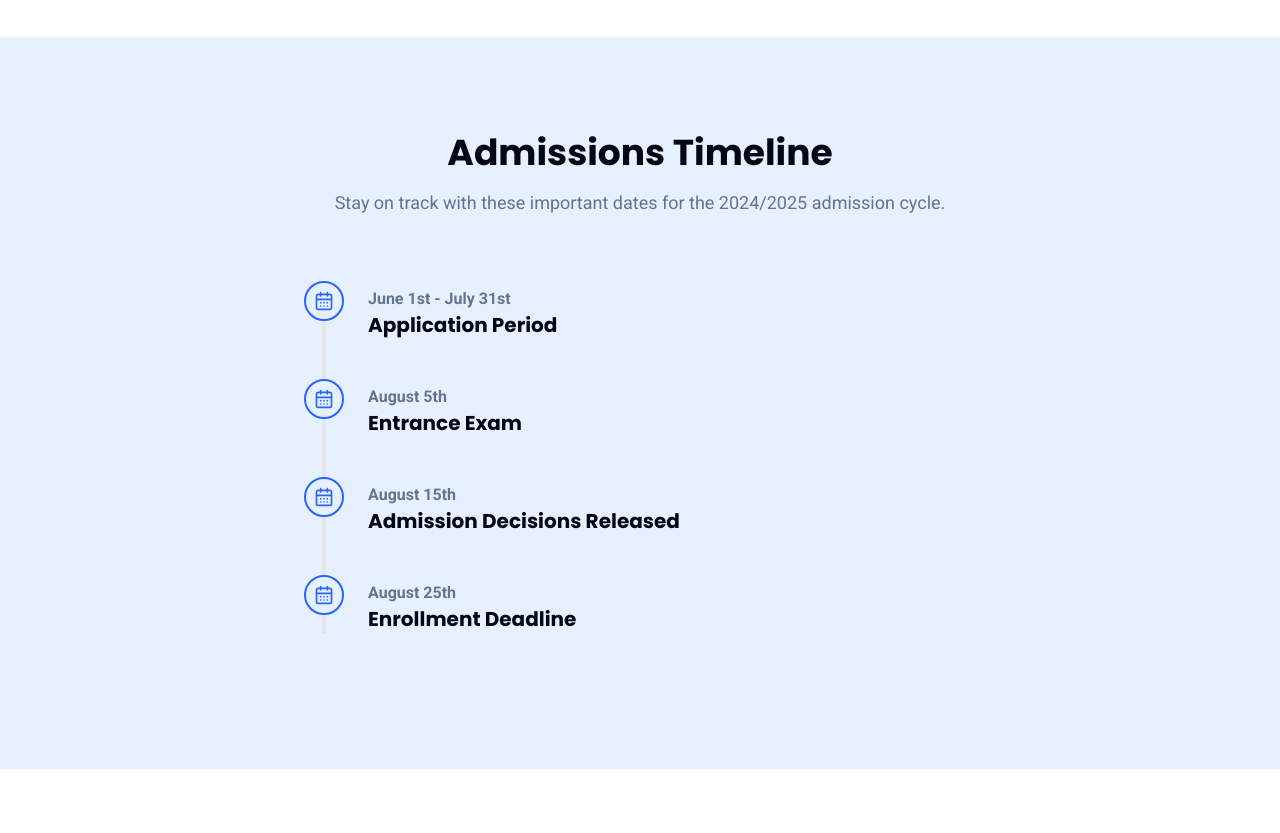
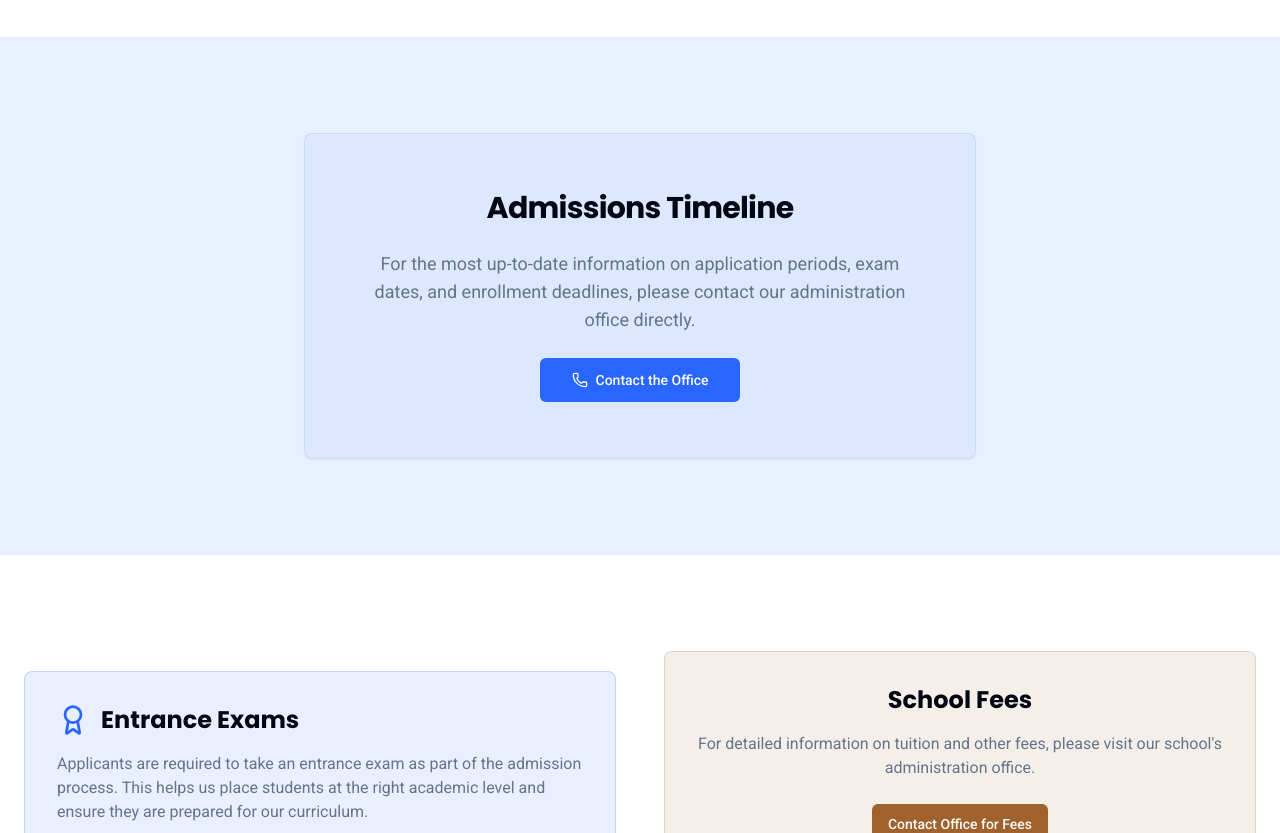
Before and after one commit to KayZee52/CMFI-website, a Next.js app: page /admissions in a window 1280 px wide. Shown: the part 1760-2593 px from the top of the page. Built offline with nearby package versions, Linux system fonts and the light colour scheme.

Commit message:
initial commit

```diff
--- a/src/app/admissions/page.tsx
+++ b/src/app/admissions/page.tsx
@@ -1,12 +1,12 @@
+
 
 import { AnimateOnScroll } from '@/components/animate-on-scroll';
 import { Button } from '@/components/ui/button';
 import { Card, CardContent, CardHeader, CardTitle } from '@/components/ui/card';
-import { FileText, Award, UserCheck, ScrollText, BadgeCheck, CalendarDays, FileSignature, BookCopy, Star, FileUp } from 'lucide-react';
+import { FileText, Award, UserCheck, ScrollText, BadgeCheck, FileSignature, BookCopy, Star, FileUp, Phone } from 'lucide-react';
 import Image from 'next/image';
 import Link from 'next/link';
 import { Typewriter } from '@/components/typewriter';
-import { cn } from '@/lib/utils';
 
 const AdmissionsPage = () => {
     const admissionSteps = [
@@ -43,13 +43,6 @@ const AdmissionsPage = () => {
         { icon: BookCopy, title: 'Previous Report Cards', mandatory: true },
         { icon: FileText, title: 'Transcript', mandatory: true },
         { icon: Star, title: 'Recommendation Letter', mandatory: true },
-    ];
-
-    const timeline = [
-        { date: 'June 1st - July 31st', event: 'Application Period' },
-        { date: 'August 5th', event: 'Entrance Exam' },
-        { date: 'August 15th', event: 'Admission Decisions Released' },
-        { date: 'August 25th', event: 'Enrollment Deadline' },
     ];
 
     const typewriterPhrases = [
@@ -102,7 +95,7 @@ const AdmissionsPage = () => {
                      <div className="mt-16 grid grid-cols-1 sm:grid-cols-2 lg:grid-cols-5 gap-8">
                         {admissionSteps.map((step, index) => (
                             <AnimateOnScroll key={index} delay={index * 100}>
-                                <Card className="text-center h-full hover:shadow-xl transition-shadow p-6 bg-primary/5 border-primary/10">
+                                <Card className="text-center h-full hover:shadow-xl transition-shadow p-6 bg-primary/5 border-primary/10 flex flex-col items-center justify-start">
                                     <CardHeader className="items-center">
                                         <div className="p-4 bg-primary/10 text-primary rounded-full mb-4">
                                             <step.icon className="h-10 w-10" />
@@ -141,28 +134,24 @@ const AdmissionsPage = () => {
 
              <section className="bg-background">
                 <div className="container mx-auto px-6">
-                    <AnimateOnScroll className="text-center mb-16">
-                        <h2 className="font-headline text-3xl md:text-4xl font-bold">Admissions Timeline</h2>
-                        <p className="mt-4 max-w-2xl mx-auto text-lg text-muted-foreground">
-                            Stay on track with these important dates for the 2024/2025 admission cycle.
-                        </p>
+                    <AnimateOnScroll>
+                        <Card className="max-w-2xl mx-auto text-center p-8 bg-primary/5 border-primary/10">
+                            <CardHeader>
+                                <CardTitle className="font-headline text-3xl font-bold">Admissions Timeline</CardTitle>
+                            </CardHeader>
+                            <CardContent>
+                                <p className="text-lg text-muted-foreground mb-6">
+                                    For the most up-to-date information on application periods, exam dates, and enrollment deadlines, please contact our administration office directly.
+                                </p>
+                                <Button asChild size="lg">
+                                    <Link href="/contact" className="inline-flex items-center gap-2">
+                                        <Phone className="h-5 w-5" />
+                                        Contact the Office
+                                    </Link>
+                                </Button>
+                            </CardContent>
+                        </Card>
                     </AnimateOnScroll>
-                     <div className="relative max-w-2xl mx-auto">
-                        <div className="absolute left-1/2 -translate-x-1/2 md:left-5 h-full w-1 bg-border" />
-                        {timeline.map((item, index) => (
-                            <AnimateOnScroll key={index} delay={index * 150} className="mb-10 flex items-start gap-6">
-                                <div className="relative z-10">
-                                    <div className="h-10 w-10 rounded-full bg-background border-2 border-primary flex items-center justify-center">
-                                        <CalendarDays className="h-5 w-5 text-primary" />
-                                    </div>
-                                </div>
-                                <div className="pt-1.5">
-                                    <p className="font-semibold text-muted-foreground">{item.date}</p>
-                                    <h3 className="font-headline text-xl font-bold text-foreground">{item.event}</h3>
-                                </div>
-                            </AnimateOnScroll>
-                        ))}
-                    </div>
                 </div>
             </section>
 
```
